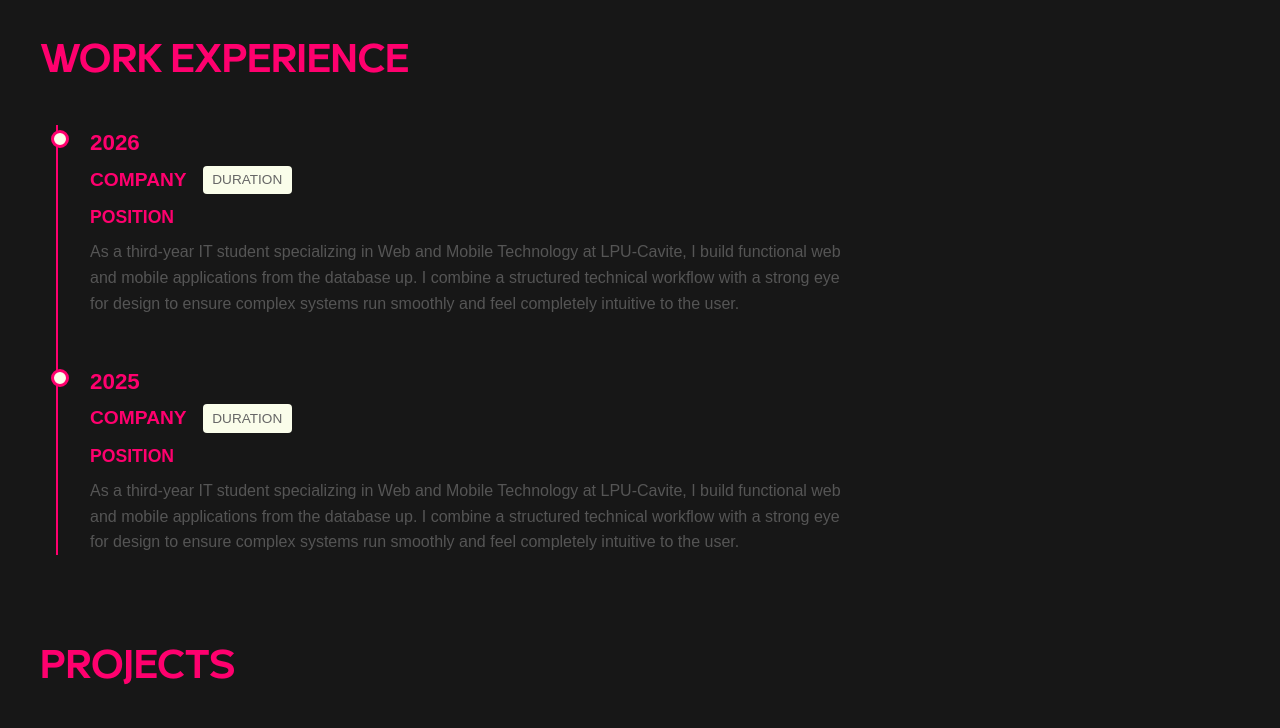
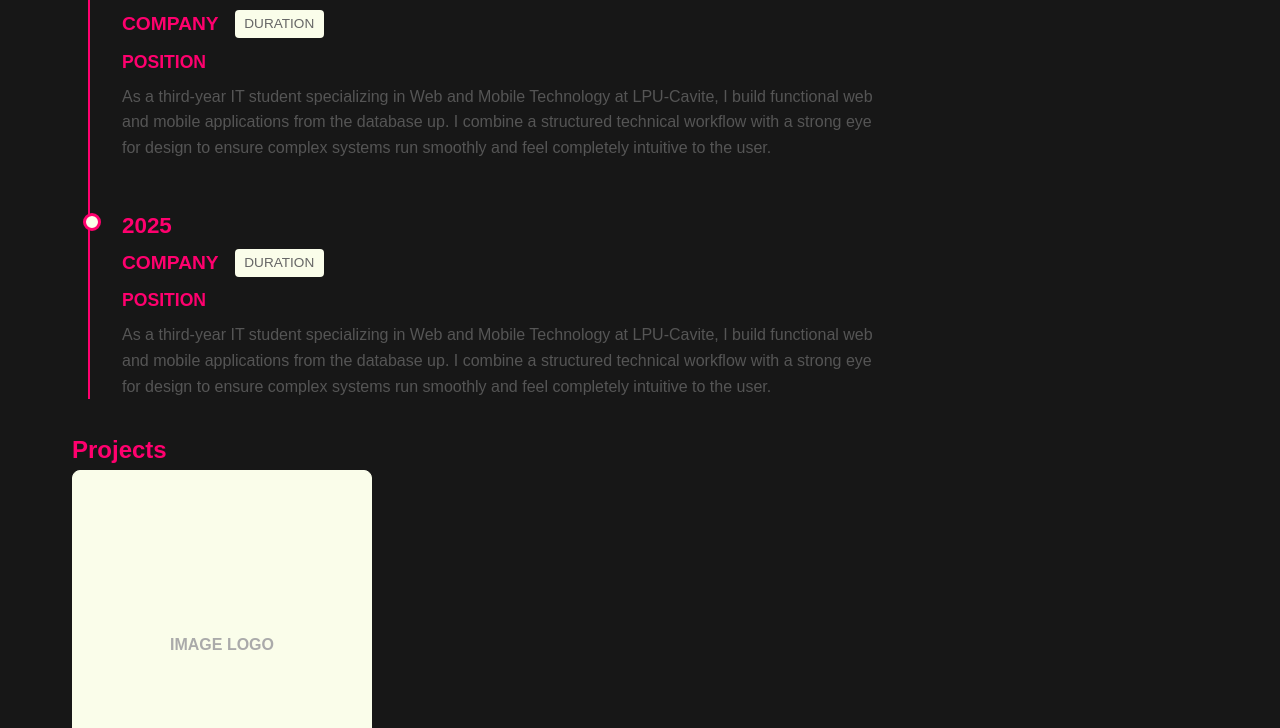
Before and after one commit to unvyil/website-portfolio, a plain HTML site: page src/index.html in a window 1280 px wide. Shown: the part 1000-1728 px from the top of the page. Drawn offline with Linux system fonts and the light colour scheme.

Commit message:
align other sections with the hero section

```diff
--- a/src/style.css
+++ b/src/style.css
@@ -237,16 +237,14 @@
 }
 
 .section {
-  padding: 1.5rem 0;
+  display: flex;
+  flex-direction: column;
+  align-items: flex-start;
 }
 
 .section-title {
-  font-family: "Gobitta", serif;
-  color: #ff006e;
-  font-size: clamp(1.8rem, 4vw, 2.5rem);
-  margin-bottom: 2rem;
-  text-transform: uppercase;
-  font-weight: normal;
+  padding-left: 0;
+  margin-left: 0;
 }
 
 /* ==========================================================================
```
